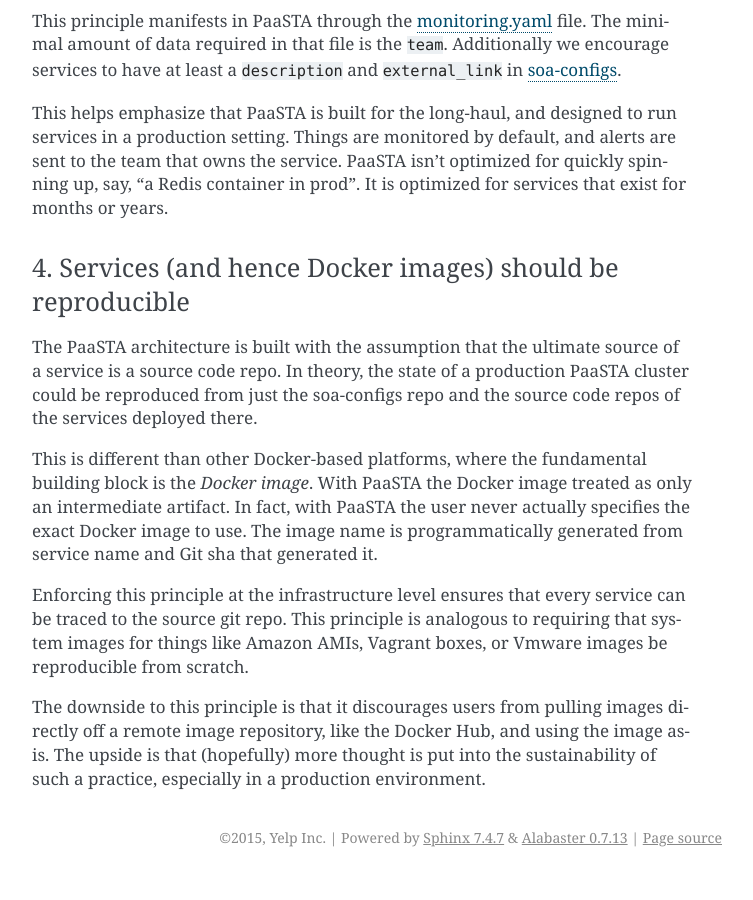
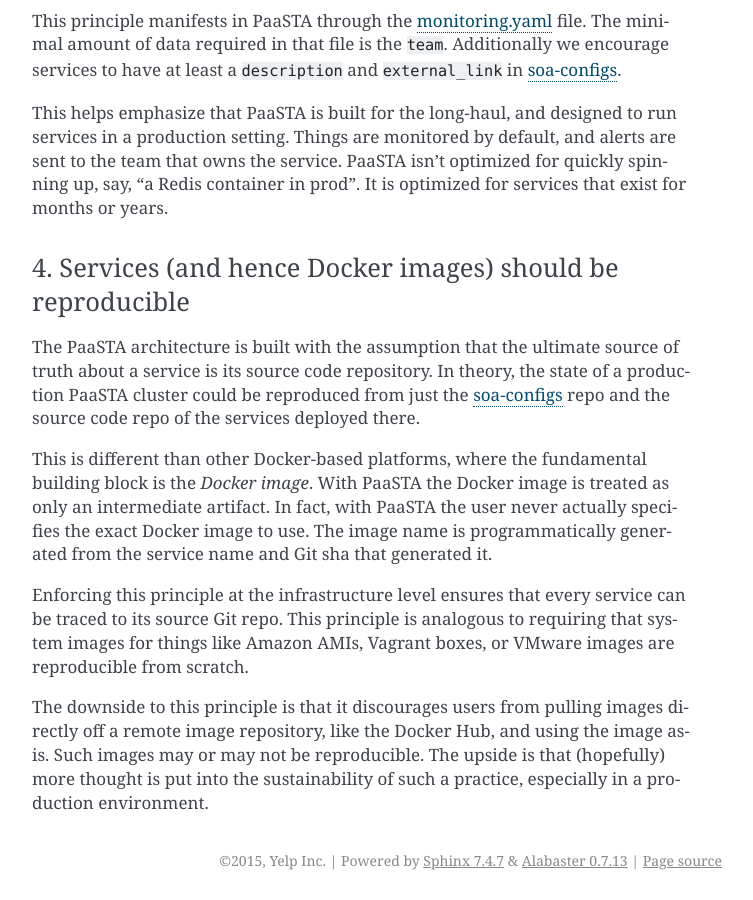
Before and after one commit to Yelp/paasta, a Sphinx documentation site: the page built from docs/source/about/paasta_principles.rst, in a window 1280 px wide and 900 px high, scrolled down 1903 px. Shown: the whole window, without its empty margins (388-1141 px from the left). Built offline with Sphinx 7.4.7, drawn with Linux system fonts in a browser that asks for light colours; pages that are not in the unit, such as notebooks, are missing from menus; before the commit the page ends 2780 px from its top, so only the background shows below that.

Commit message:
Fixes from review feedback

```diff
--- a/docs/source/about/paasta_principles.rst
+++ b/docs/source/about/paasta_principles.rst
@@ -104,24 +104,24 @@
 4. Services (and hence Docker images) should be reproducible
 ^^^^^^^^^^^^^^^^^^^^^^^^^^^^^^^^^^^^^^^^^^^^^^^^^^^^^^^^^^^^
 
-The PaaSTA architecture is built with the assumption that the ultimate
-source of a service is a source code repo. In theory, the state of a production
-PaaSTA cluster could be reproduced from just the soa-configs repo and the
-source code repos of the services deployed there.
+The PaaSTA architecture is built with the assumption that the ultimate source
+of truth about a service is its source code repository. In theory, the state of
+a production PaaSTA cluster could be reproduced from just the `soa-configs <../soa-configs.html>`_
+repo and the source code repo of the services deployed there.
 
 This is different than other Docker-based platforms, where the fundamental
-building block is the *Docker image*. With PaaSTA the Docker image treated
+building block is the *Docker image*. With PaaSTA the Docker image is treated
 as only an intermediate artifact. In fact, with PaaSTA the user never actually
 specifies the exact Docker image to use. The image name is programmatically
-generated from service name and Git sha that generated it.
+generated from the service name and Git sha that generated it.
 
 Enforcing this principle at the infrastructure level ensures that every
-service can be traced to the source git repo. This principle is analogous
+service can be traced to its source Git repo. This principle is analogous
 to requiring that system images for things like Amazon AMIs, Vagrant
-boxes, or Vmware images be reproducible from scratch.
+boxes, or VMware images are reproducible from scratch.
 
-The downside to this principle is that it discourages users from pulling
-images directly off a remote image repository, like the Docker Hub, and
-using the image as-is. The upside is that (hopefully) more thought is put
-into the sustainability of such a practice, especially in a production
-environment.
+The downside to this principle is that it discourages users from pulling images
+directly off a remote image repository, like the Docker Hub, and using the
+image as-is. Such images may or may not be reproducible. The upside is that
+(hopefully) more thought is put into the sustainability of such a practice,
+especially in a production environment.
```
